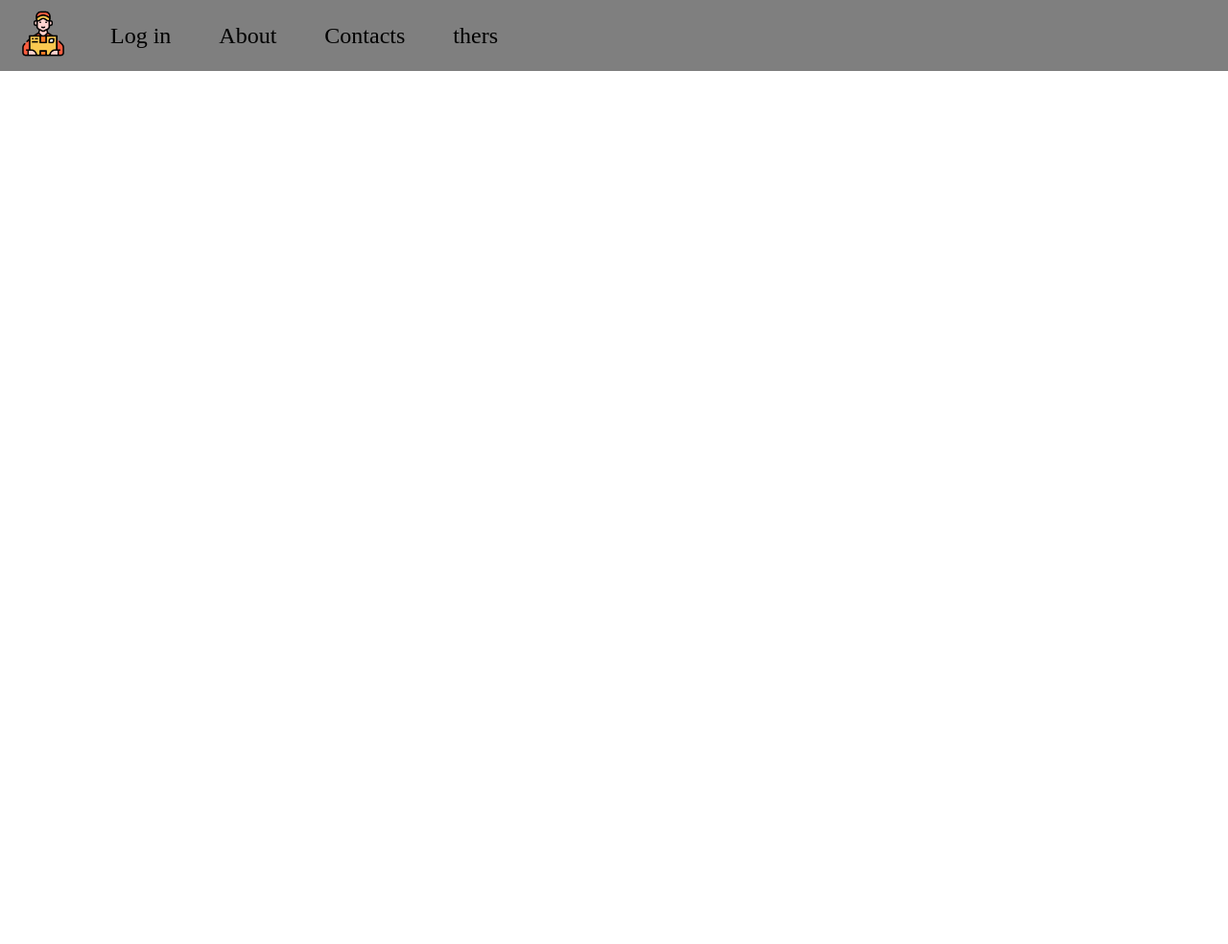
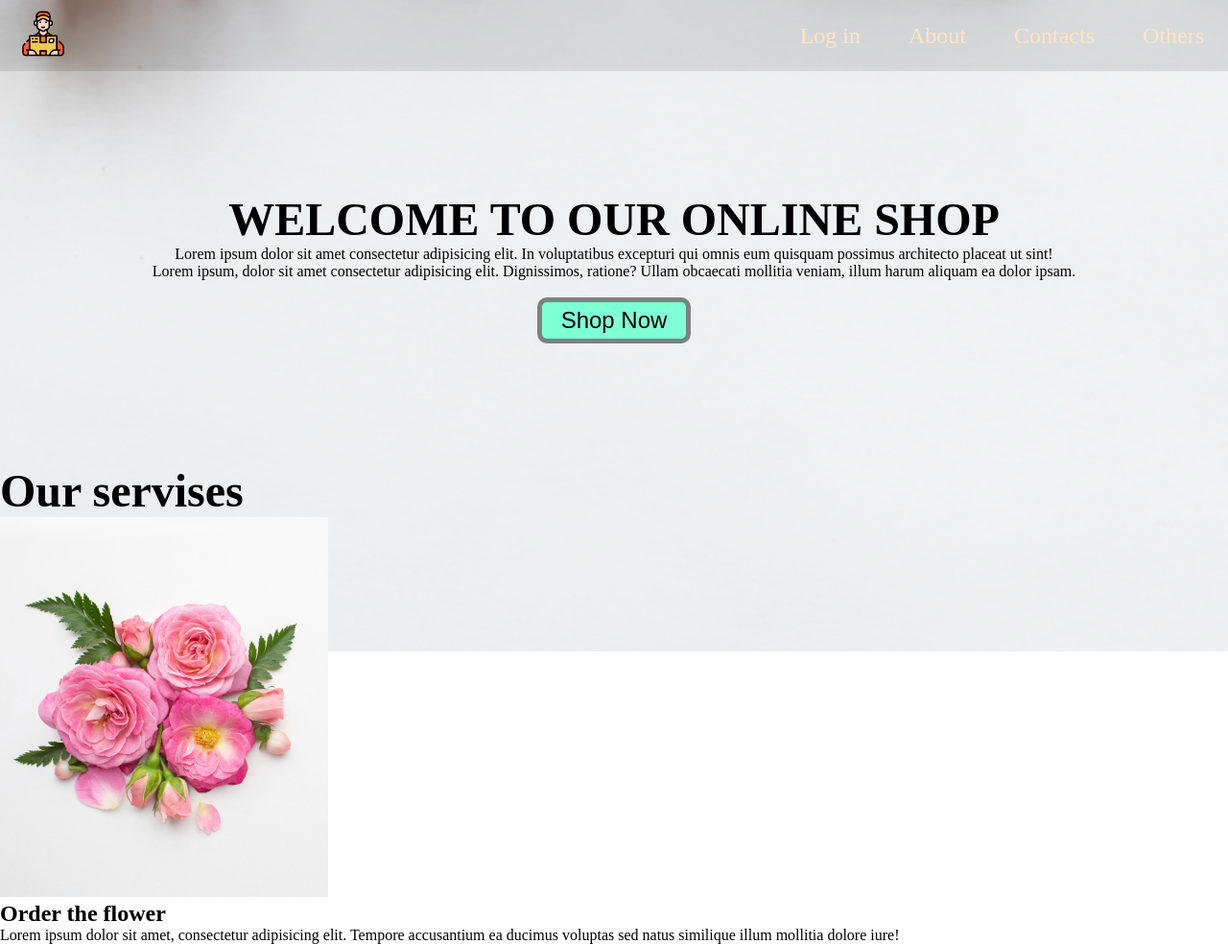
Before and after one commit to princejoy123/Responsive-website-2, a plain HTML site: page index.html in a window 1280 px wide. Shown: the whole page at 96% size. Before the commit the page ends 800 px from the top, so only its background shows below. Drawn offline with Linux system fonts and the light colour scheme.

Commit message:
first commit

```diff
--- a/index.html
+++ b/index.html
@@ -17,9 +17,28 @@
             <li class="icons"><a href=""></a>Log in</li>
             <li class="icons"><a href=""></a>About</li>
             <li class="icons"><a href=""></a>Contacts</li>
-            <li class="icons"><a href=""></a>thers</li>
+            <li class="icons"><a href=""></a>Others</li>
         </ul>
     </nav>
+    <section class="home">
+        <h1 class="H-primary">WELCOME TO OUR ONLINE SHOP</h1>
+        <p>Lorem ipsum dolor sit amet consectetur adipisicing elit. In voluptatibus excepturi qui omnis eum quisquam possimus architecto placeat ut sint!</p>
+        <p>Lorem ipsum, dolor sit amet consectetur adipisicing elit. Dignissimos, ratione? Ullam obcaecati mollitia veniam, illum harum aliquam ea dolor ipsam.</p>
+        <br>
+        <button class="B-primary">Shop Now</button>
+    </section>
+    <section class="servies-container">
+        <h1 class="H-primary">Our servises</h1>
+        <div class="servises">
+            <div class="box">
+            <img src="Images/Flower 01.png" alt="">
+            <h2 class="flower-title">Order the flower</h2>
+            <p>Lorem ipsum dolor sit amet, consectetur adipisicing elit. Tempore accusantium ea ducimus voluptas sed natus similique illum mollitia dolore iure!</p>
+            </div>
+
+        </div>
+
+    </section>
 
 </body>
 
--- a/styles/style.css
+++ b/styles/style.css
@@ -11,6 +11,17 @@
     display: flex;
     align-items: center;
     position: relative;
+    justify-content: space-between;
+
+}
+.navbar::before {
+    content: "";
+    position: absolute;
+    background-color: black;
+    height: 100%;
+    width: 100%;
+    z-index: -1;
+    opacity: 0.9;
 
 }
 
@@ -23,16 +34,6 @@
 .navbar ul {
     display: flex;
 
-}
-
-.navbar::before {
-    content: "";
-    position: absolute;
-    background-color: black;
-    height: 100%;
-    width: 100%;
-    z-index: -1;
-    opacity: 0.5;
 
 }
 
@@ -40,9 +41,10 @@
     font-size: 1.5rem;
     list-style: none;
     display: block;
-    color: black;
+    color:bisque;
     padding: 5px 25px;
     border-radius: 18px;
+    cursor: pointer;
 
 }
 
@@ -51,3 +53,38 @@
     background-color: black;
 
 }
+
+/* Home Section */
+
+.home{
+    display: flex;
+    justify-content: center;
+    align-items: center;
+    flex-direction: column;
+    padding: 5px 70px;
+    height: 400px;
+
+}
+.home::before{
+    content: "";
+    position: absolute;
+    background:url('../Images/Rectangle\ 9.png') no-repeat center center/cover;
+    height: 100%;
+    width: 100%;
+    z-index: -1;
+    opacity: 0.9;
+}
+.H-primary{
+    font-size:3rem;
+
+
+}
+.B-primary{
+    font-size: 1.5rem;
+    padding: 5px 20px;
+    border-radius: 10px;
+    background-color: aquamarine;
+    border: 5px solid gray;
+    cursor: pointer;
+
+}
```
